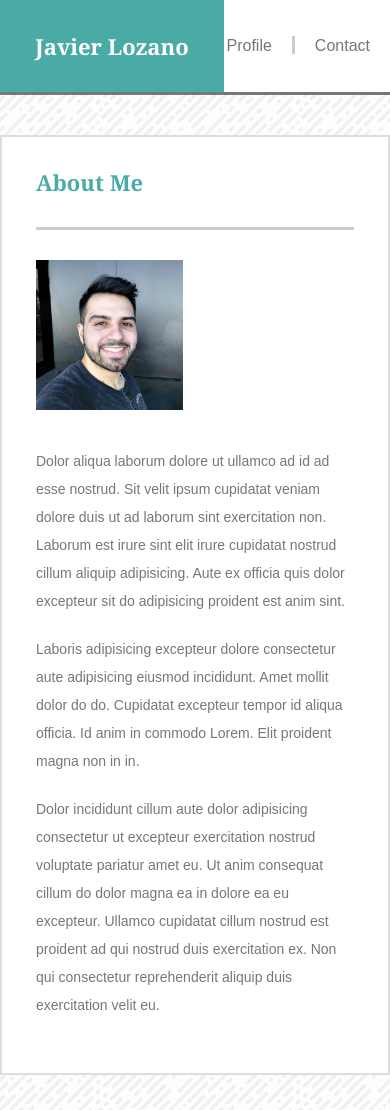
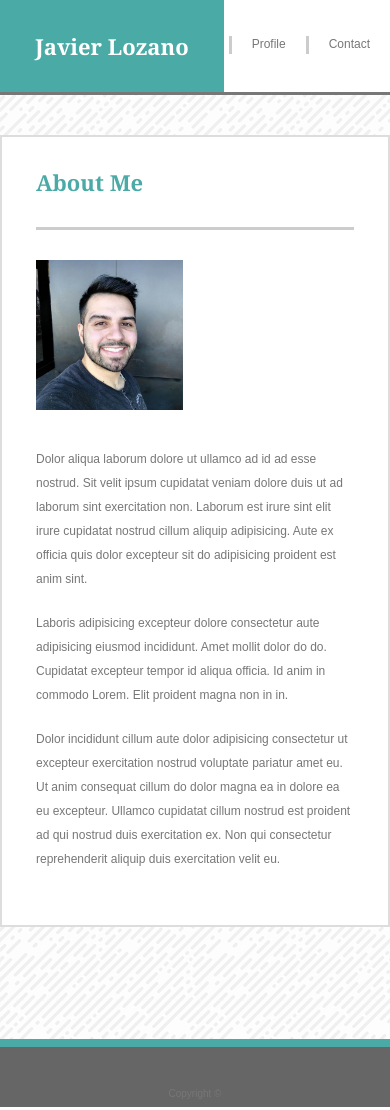
Before and after one commit to jav90/Responsive-portfolio, a plain HTML site: page index.html in a window 390 px wide. Shown: the top 1110 px of the page. Drawn offline with Linux system fonts and the light colour scheme.

Commit message:
added comments

```diff
--- a/assets/css/style.css
+++ b/assets/css/style.css
@@ -235,7 +235,10 @@ footer{
 /* //////////// */
 /* Start of media queries */
 
+
+/* Media query for 980px */
 @media (max-width: 980px) {
+    /* settings for main section */
     .main{
         width: 100%;
         max-width: 648px;
@@ -244,13 +247,17 @@ footer{
 
     }
 
+    /* Changing font size for smaller size */
     p{
         font-size: 14px;
     }
 
 }
+/* End of media query for 980px */
 
+/* Start of media query for 768px */
 @media (max-width: 768px) {
+    /* Setting width to be responsive to browser window and reducing margins */
     .main{
         max-width: 648px;
         width: auto;
@@ -258,24 +265,33 @@ footer{
         margin-right: 2rem;
     }
 
+    /* Reducing font-size */
     p{
-        font-size: 14px;
+        font-size: 12px;
     }
 
+    /* Sets the forms to resize automatically */
     form{
         width: auto;
     }
+
 }
+/* End of media query for 768px */
 
+/* Start of media query for 640px */
 @media (max-width: 640px) {
+
     .top{
         position: static;
     }
 
+    /* Changing menu sizes */
     .top h5{
-        position: static:
+        position: static;
+        font-size: 12px;
     }
 
+    /* making the main section size responsive */
     .main{
         max-width: 578px;
         width: auto;
@@ -283,10 +299,7 @@ footer{
         margin-right: auto;
     }
 
-    p{
-        font-size: 14px;
-    }
-
+    /* Setting the profile pic to go on top */
     .profilepic{
         float: none;
         max-width: 578px;
@@ -294,6 +307,7 @@ footer{
 
     }
 
+    /* Setting the links to move down with the images */
     .portfolioimages a{
         float: none;
         float: none;
@@ -301,12 +315,14 @@ footer{
         position: static;
     }
 
+    /* Makes the images and project titles set in a line */
     .portfolio{
         float: none;
         display: block;
         position: static;
     }
 
+    /* Changes width for the project names */
     .portfolio h3{
         width: 275px;
     }
```
